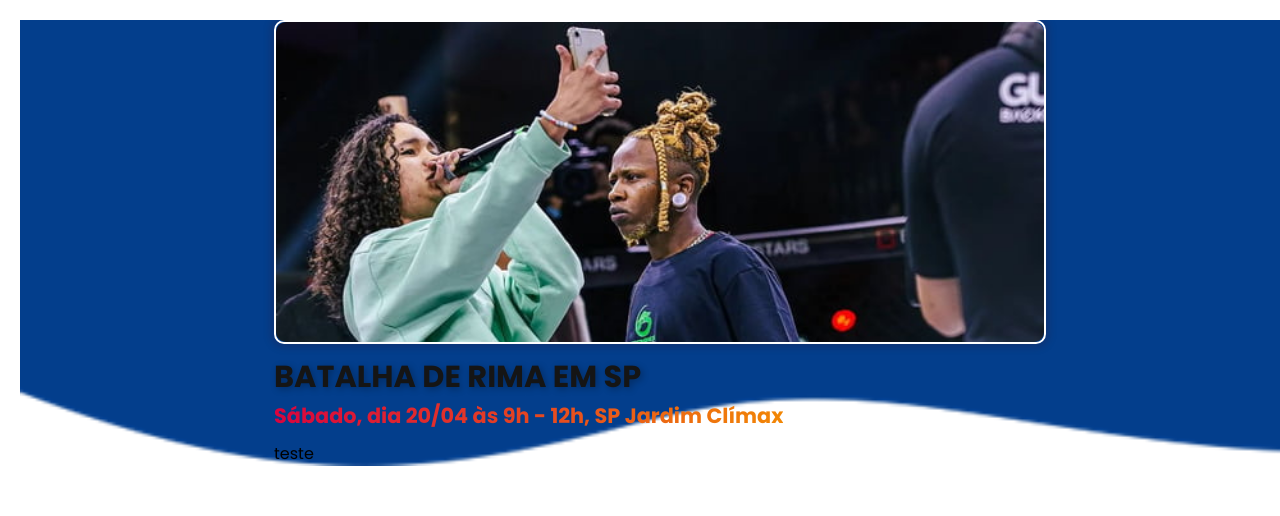
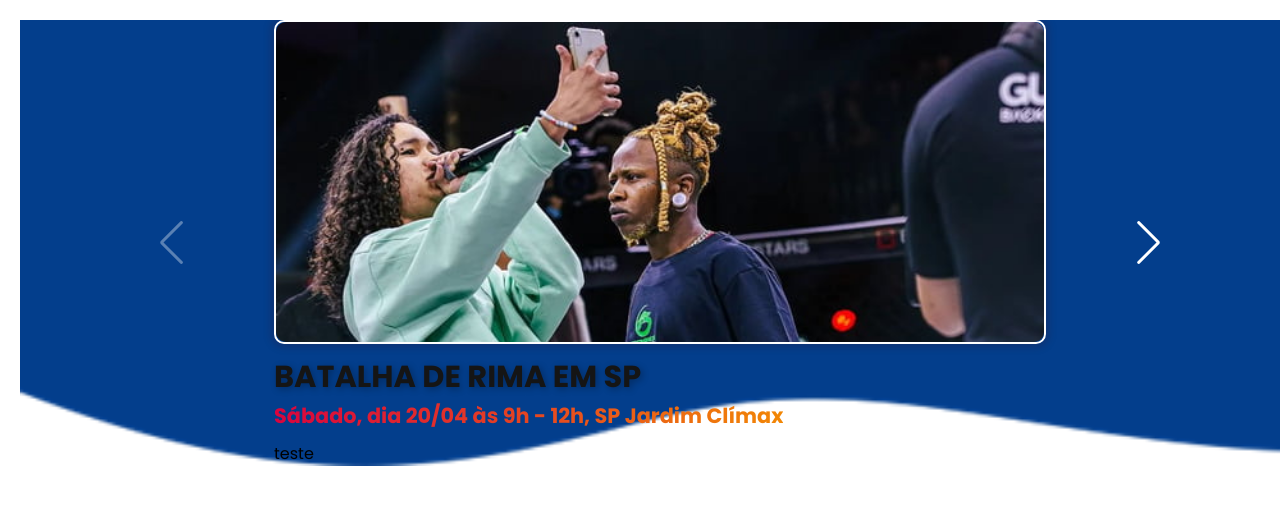
Before and after one commit to VivaPerifa/vivaperifa, a React (Create React App) app in the folder vivaperifa/: page / in a window 1280 px wide. Shown: the top 516 px of the page. Built offline with nearby package versions, Linux system fonts and the light colour scheme.

Commit message:
resolvendo conflitos

```diff
--- a/vivaperifa/package.json
+++ b/vivaperifa/package.json
@@ -6,11 +6,12 @@
     "@testing-library/jest-dom": "^5.17.0",
     "@testing-library/react": "^13.4.0",
     "@testing-library/user-event": "^13.5.0",
+    "module": "^1.2.5",
     "modules": "^0.4.0",
     "react": "^18.3.1",
     "react-dom": "^18.3.1",
     "react-scripts": "5.0.1",
-    "swiper": "^11.1.1",
+    "swiper": "^11.1.3",
     "web-vitals": "^2.1.4"
   },
   "scripts": {
--- a/vivaperifa/src/static/Header/CarrosselEventoDestaque/CarrosselEventoDestaque.jsx
+++ b/vivaperifa/src/static/Header/CarrosselEventoDestaque/CarrosselEventoDestaque.jsx
@@ -3,6 +3,7 @@ import EventoDestaque from '../EventoDestaque/EventoDestaque';
 import Xamuel from '../../../assets/xamuel.jpg';
 import { Swiper, SwiperSlide } from 'swiper/react';
 import 'swiper/css';
+import { Navigation, Pagination, Scrollbar, A11y } from 'swiper/modules';
 
 import 'swiper/css/bundle';
 
@@ -42,6 +43,9 @@ export default function CarrosselEventoDestaque(){
         <div className='evento-destaque-scroll'>
             <div className='container-fixed'>
                 <Swiper
+                   slidesPerView={1}
+                   navigation
+                   modules={[Navigation, Pagination, Scrollbar, A11y]}
 
                 >
                     {
```
Also changed, not shown: 1 other file (tests, documents, lock files or other folders).
